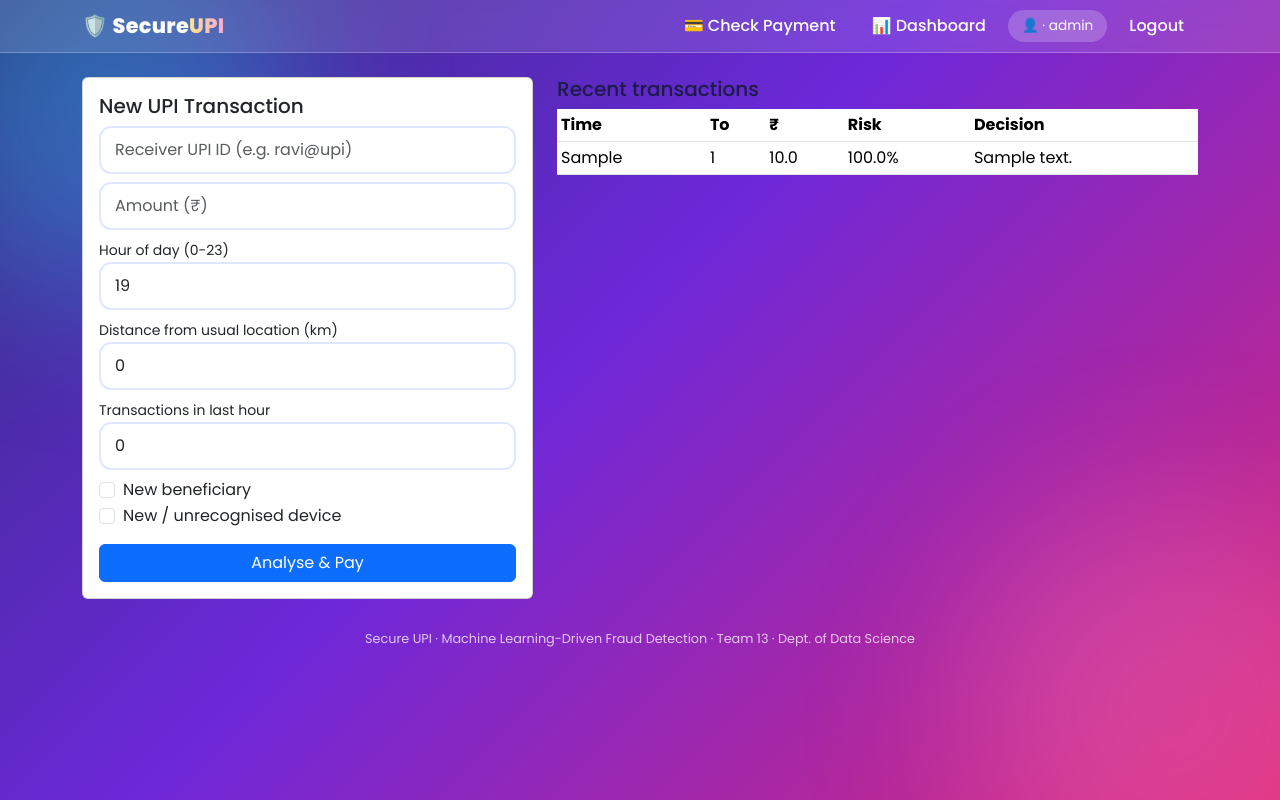
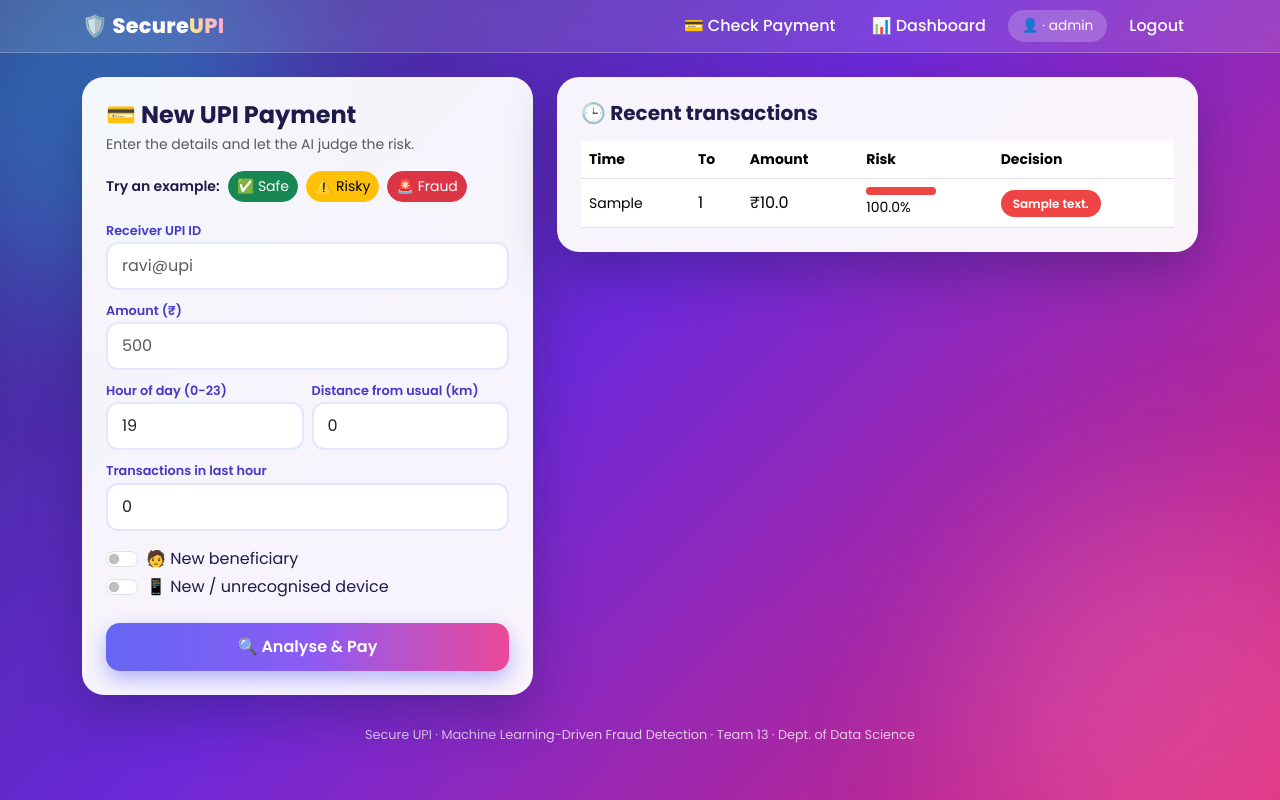
Before and after one commit to deepika1106-code/secure-upi, a Flask app: page / in a window 1280 px wide. Run offline with Flask 3, Linux system fonts and the light colour scheme; the visitor is signed in with stand-in values (Sample User, id 1); tables that the repository leaves empty hold one stand-in row (values such as "Sample post"); parts of the project's set-up code (start-up, migrations or seed data) failed here and were passed over.

Commit message:
Enhance UPI transaction form and results display

```diff
--- a/templates/index.html
+++ b/templates/index.html
@@ -1,25 +1,64 @@
 {% extends "base.html" %}{% block body %}
-<div class="row g-4"><div class="col-md-5"><div class="card"><div class="card-body">
-<h5>New UPI Transaction</h5>
-<form method="post">
-  <input class="form-control mb-2" name="upi_id" placeholder="Receiver UPI ID (e.g. ravi@upi)" required>
-  <input class="form-control mb-2" name="amount" type="number" step="0.01" min="1" placeholder="Amount (₹)" required>
-  <label class="small">Hour of day (0-23)</label>
-  <input class="form-control mb-2" name="hour" type="number" min="0" max="23" value="{{ now_hour }}" required>
-  <label class="small">Distance from usual location (km)</label>
-  <input class="form-control mb-2" name="distance_km" type="number" step="0.1" min="0" value="0" required>
-  <label class="small">Transactions in last hour</label>
-  <input class="form-control mb-2" name="txns_last_hour" type="number" min="0" value="0" required>
-  <div class="form-check"><input class="form-check-input" type="checkbox" name="new_beneficiary" id="nb"><label for="nb" class="form-check-label">New beneficiary</label></div>
-  <div class="form-check mb-3"><input class="form-check-input" type="checkbox" name="device_changed" id="dc"><label for="dc" class="form-check-label">New / unrecognised device</label></div>
-  <button class="btn btn-primary w-100">Analyse &amp; Pay</button>
-</form></div></div></div>
-<div class="col-md-7">
-{% if result %}
-<div class="alert {{ 'alert-success' if result.decision=='APPROVED' else 'alert-warning' if result.decision.startswith('OTP') else 'alert-danger' }}">
-  <h4>{{ result.decision }}</h4>Fraud risk: <b>{{ result.risk }}%</b> — ₹{{ result.amount }} to {{ result.upi_id }}</div>
-{% endif %}
-<h5>Recent transactions</h5>
-<table class="table table-sm bg-white"><tr><th>Time</th><th>To</th><th>₹</th><th>Risk</th><th>Decision</th></tr>
-{% for r in rows %}<tr><td>{{ r.created }}</td><td>{{ r.upi_id }}</td><td>{{ r.amount }}</td><td>{{ (r.risk*100)|round(1) }}%</td><td>{{ r.decision }}</td></tr>{% endfor %}
-</table></div></div>{% endblock %}
+<div class="row g-4">
+ <div class="col-lg-5"><div class="gcard p-4">
+  <h4 class="fw-bold mb-1">💳 New UPI Payment</h4>
+  <p class="text-muted small">Enter the details and let the AI judge the risk.</p>
+  <div class="d-flex flex-wrap gap-2 mb-3">
+   <span class="small fw-semibold align-self-center">Try an example:</span>
+   <button type="button" class="btn btn-sm btn-success rounded-pill" onclick="ex(500,14,2,0,0,0,0)">✅ Safe</button>
+   <button type="button" class="btn btn-sm btn-warning rounded-pill" onclick="ex(20000,23,80,2,1,0,1)">⚠️ Risky</button>
+   <button type="button" class="btn btn-sm btn-danger rounded-pill" onclick="ex(60000,2,300,4,1,1,1)">🚨 Fraud</button></div>
+  <form method="post" id="f">
+   <label class="form-label">Receiver UPI ID</label>
+   <input class="form-control mb-2" name="upi_id" id="upi_id" placeholder="ravi@upi" required>
+   <label class="form-label">Amount (₹)</label>
+   <input class="form-control mb-2" name="amount" id="amount" type="number" step="0.01" min="1" placeholder="500" required>
+   <div class="row g-2">
+    <div class="col-6"><label class="form-label">Hour of day (0-23)</label>
+     <input class="form-control mb-2" name="hour" id="hour" type="number" min="0" max="23" value="{{ now_hour }}" required></div>
+    <div class="col-6"><label class="form-label">Distance from usual (km)</label>
+     <input class="form-control mb-2" name="distance_km" id="distance_km" type="number" step="0.1" min="0" value="0" required></div></div>
+   <label class="form-label">Transactions in last hour</label>
+   <input class="form-control mb-3" name="txns_last_hour" id="txns_last_hour" type="number" min="0" value="0" required>
+   <div class="form-check form-switch mb-1"><input class="form-check-input" type="checkbox" name="new_beneficiary" id="new_beneficiary">
+    <label class="form-check-label" for="new_beneficiary">🧑 New beneficiary</label></div>
+   <div class="form-check form-switch mb-4"><input class="form-check-input" type="checkbox" name="device_changed" id="device_changed">
+    <label class="form-check-label" for="device_changed">📱 New / unrecognised device</label></div>
+   <button class="btn btn-grad w-100">🔍 Analyse &amp; Pay</button>
+  </form></div></div>
+
+ <div class="col-lg-7">
+  {% if result %}
+  {% set col = '#10b981' if result.decision=='APPROVED' else '#f59e0b' if result.decision.startswith('OTP') else '#ef4444' %}
+  {% set ic = '✅' if result.decision=='APPROVED' else '📲' if result.decision.startswith('OTP') else '🚫' %}
+  {% set msg = 'Payment looks genuine and has been approved.' if result.decision=='APPROVED' else 'Unusual activity. OTP re-verification required.' if result.decision.startswith('OTP') else 'High fraud risk. Transaction blocked to protect you.' %}
+  <div class="gcard p-4 mb-4" style="border-left:8px solid {{ col }}">
+   <div class="d-flex align-items-center gap-4 flex-wrap">
+    <svg width="130" height="130" viewBox="0 0 130 130">
+     <circle cx="65" cy="65" r="54" fill="none" stroke="#e5e7eb" stroke-width="13"/>
+     <circle cx="65" cy="65" r="54" fill="none" stroke="{{ col }}" stroke-width="13" stroke-linecap="round"
+      stroke-dasharray="339.3" stroke-dashoffset="339.3" transform="rotate(-90 65 65)" id="ring"/>
+     <text x="65" y="63" text-anchor="middle" font-size="24" font-weight="800" fill="{{ col }}">{{ result.risk }}%</text>
+     <text x="65" y="82" text-anchor="middle" font-size="10" fill="#6b7280">FRAUD RISK</text></svg>
+    <div class="flex-grow-1">
+     <h2 class="fw-bold mb-1" style="color:{{ col }}">{{ ic }} {{ result.decision }}</h2>
+     <p class="mb-1">{{ msg }}</p>
+     <small class="text-muted">₹{{ result.amount }} → {{ result.upi_id }}</small></div></div></div>
+  <script>setTimeout(()=>{var r=document.getElementById('ring');r.style.transition='stroke-dashoffset 1.2s ease';
+   r.style.strokeDashoffset=339.3*(1-{{ result.risk }}/100)},100)</script>
+  {% endif %}
+  <div class="gcard p-4">
+   <h5 class="fw-bold mb-3">🕒 Recent transactions</h5>
+   {% if rows %}<div class="table-responsive"><table class="table table-hover align-middle mb-0">
+    <thead><tr class="small text-muted"><th>Time</th><th>To</th><th>Amount</th><th>Risk</th><th>Decision</th></tr></thead>
+    {% for r in rows %}<tr><td class="small">{{ r.created }}</td><td>{{ r.upi_id }}</td><td>₹{{ r.amount }}</td>
+     <td><div class="progress" style="height:8px;width:70px"><div class="progress-bar" style="width:{{ (r.risk*100)|round(0) }}%;background:{{ '#10b981' if r.decision=='APPROVED' else '#f59e0b' if r.decision.startswith('OTP') else '#ef4444' }}"></div></div>
+      <small>{{ (r.risk*100)|round(1) }}%</small></td>
+     <td><span class="badge-s {{ 's-ok' if r.decision=='APPROVED' else 's-otp' if r.decision.startswith('OTP') else 's-block' }}">{{ r.decision }}</span></td></tr>{% endfor %}
+   </table></div>
+   {% else %}<div class="text-center text-muted py-4"><div style="font-size:2.5rem">🧾</div>No transactions yet. Try an example on the left!</div>{% endif %}
+  </div></div></div>
+<script>
+function ex(a,h,d,t,nb,dc,u){amount.value=a;hour.value=h;distance_km.value=d;txns_last_hour.value=t;
+ new_beneficiary.checked=!!nb;device_changed.checked=!!dc;upi_id.value=upi_id.value||(u?'new@upi':'ravi@upi');}
+</script>{% endblock %}
```
